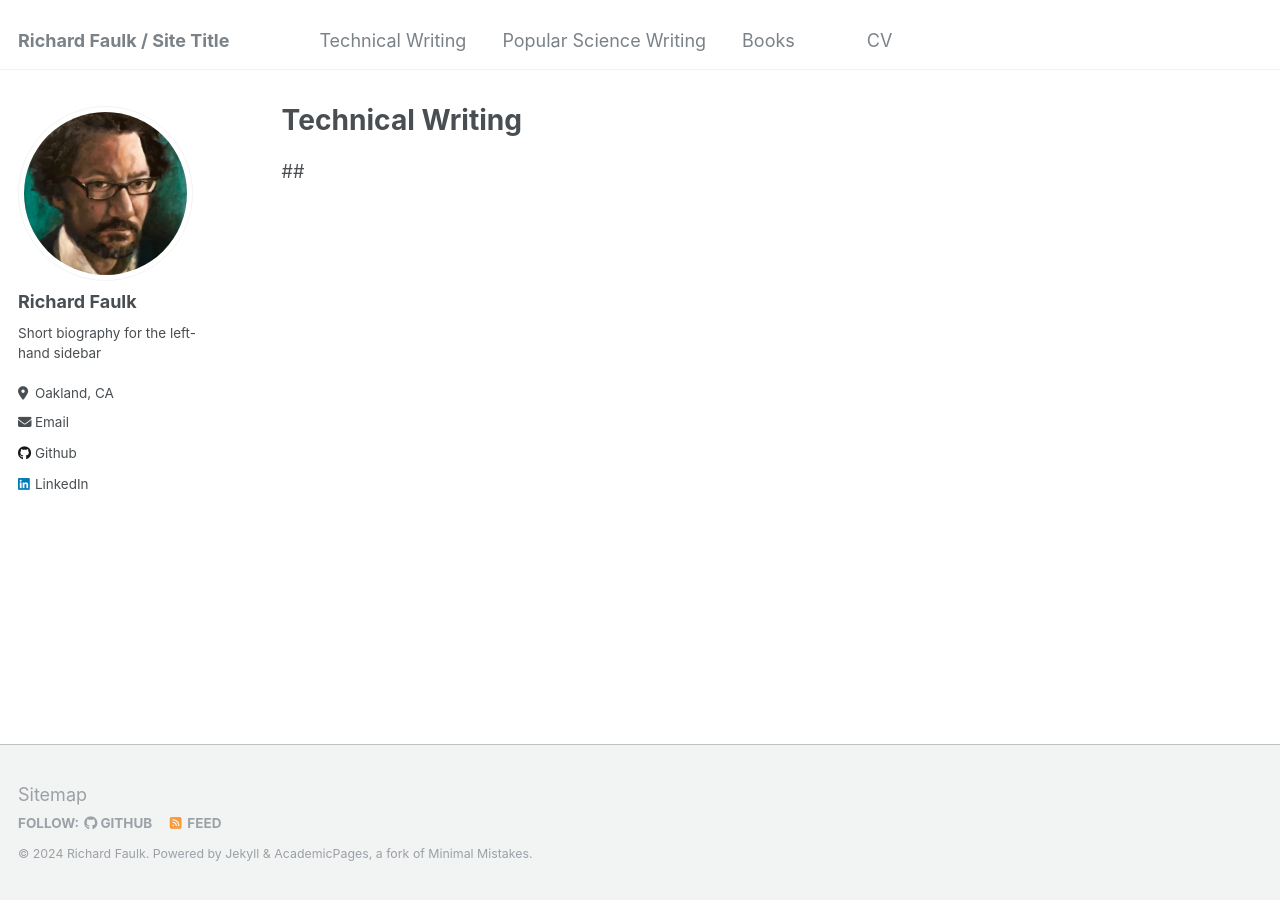
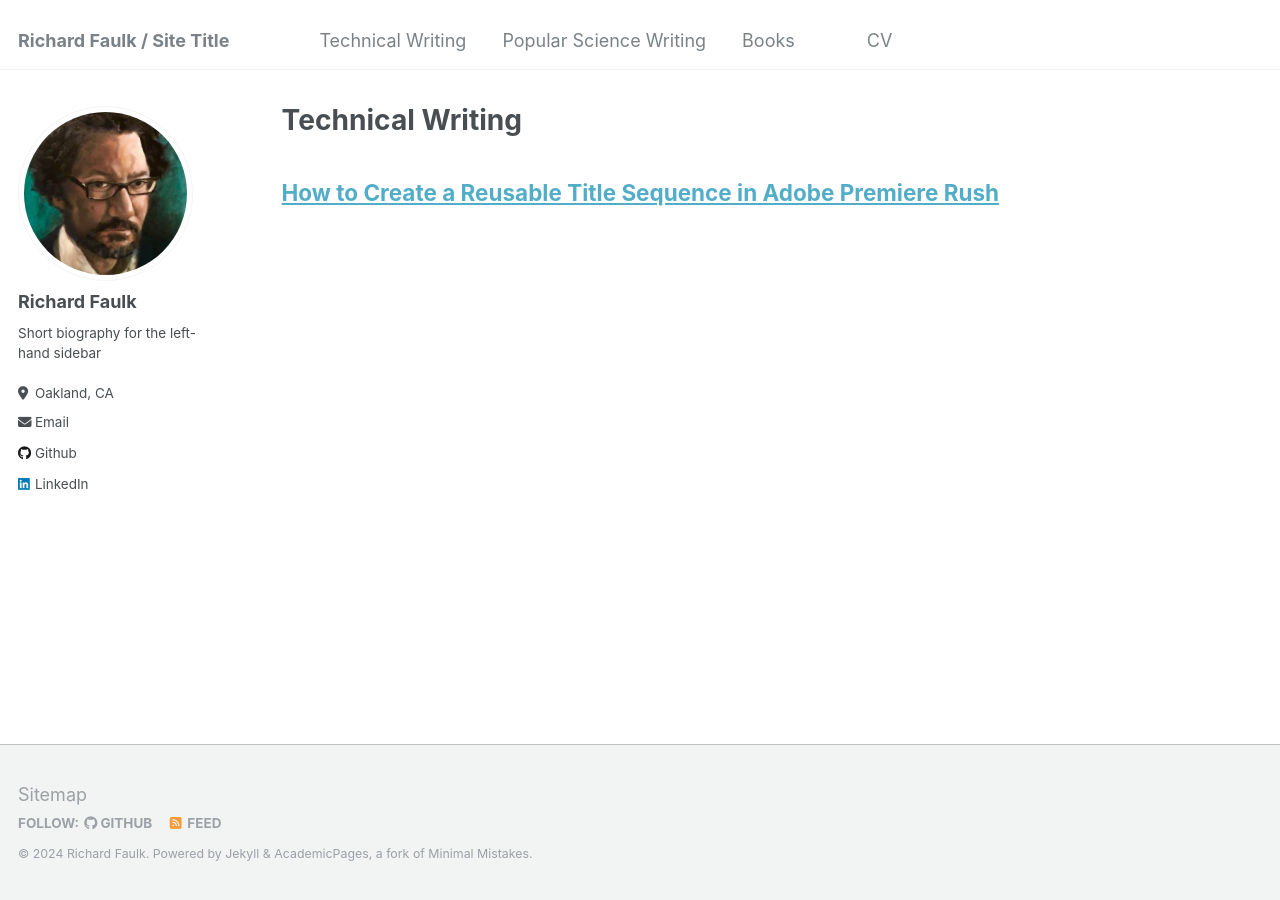
Before and after one commit to RichardKF/richardkf.github.io, a Jekyll site: the page built from _pages/techWriting.md, in a window 1280 px wide. Built offline with Jekyll 4.4.1, drawn with Linux system fonts in a browser that asks for light colours.

Commit message:
Update techWriting.md

```diff
--- a/_pages/techWriting.md
+++ b/_pages/techWriting.md
@@ -6,4 +6,4 @@ author_profile: true
 ---
 <p> </p>
 <p> </p>
-##
+## [How to Create a Reusable Title Sequence in Adobe Premiere Rush](/Users/richardfaulk/Documents/GitHub/richardkf.github.io/_techWriting/faulkTitleSequence.pdf)
```
